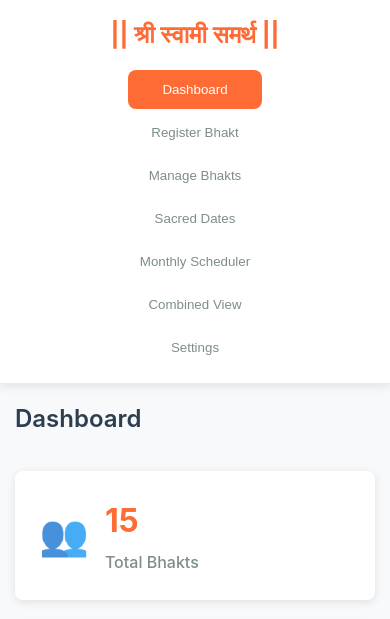
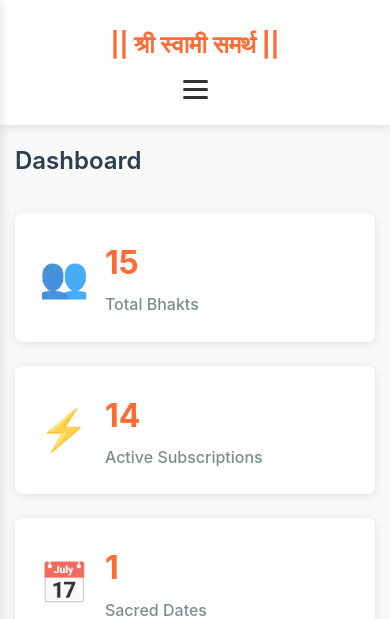
Before and after one commit to hrushigawade4/abhishekh-management, a Flask app: page / in a window 390 px wide. Shown: the top 619 px of the page. Run offline with Flask 3, Linux system fonts and the light colour scheme; data comes from the database, SQL or seed files in the repository; both versions use the stored data as it was after the commit; some libraries are stand-ins or nearby versions.

Commit message:
responsive

```diff
--- a/backend/static/style.css
+++ b/backend/static/style.css
@@ -54,6 +54,113 @@ body {
     margin: 0 auto;
     padding: 0 20px;
 }
+/*New Header Responsive*/
+/* Header Base */
+.header {
+  background: var(--surface);
+  border-bottom: 1px solid var(--border);
+  position: sticky;
+  top: 0;
+  z-index: 2000;
+  box-shadow: var(--shadow);
+}
+
+.header .container {
+  display: flex;
+  justify-content: space-between;
+  align-items: center;
+  padding: 10px 20px;
+}
+
+.logo {
+  font-size: 1.5rem;
+  font-weight: 700;
+  color: var(--primary-color);
+}
+
+/* Desktop Nav */
+.nav {
+  display: flex;
+  gap: 0.5rem;
+}
+
+.nav-btn {
+  padding: 0.5rem 1rem;
+  border: none;
+  background: transparent;
+  color: var(--text-secondary);
+  cursor: pointer;
+  border-radius: var(--radius);
+  font-weight: 500;
+  transition: var(--transition);
+}
+
+.nav-btn:hover {
+  background: var(--background);
+  color: var(--text-primary);
+}
+
+.nav-btn.active {
+  background: var(--primary-color);
+  color: #fff;
+}
+
+/* Mobile Toggle */
+.menu-toggle {
+  display: none;
+  flex-direction: column;
+  gap: 5px;
+  cursor: pointer;
+}
+
+.menu-toggle div {
+  width: 25px;
+  height: 3px;
+  background: #333;
+  border-radius: 2px;
+}
+
+/* Mobile Styles */
+@media (max-width: 768px) {
+  .menu-toggle {
+    display: flex;
+  }
+
+  .nav {
+    position: fixed;
+    top: 0;
+    left: -260px;
+    width: 260px;
+    height: 100%;
+    background: var(--surface);
+    flex-direction: column;
+    gap: 10px;
+    padding: 70px 20px;
+    box-shadow: 2px 0 10px rgba(0,0,0,0.1);
+    transition: left 0.3s ease;
+    z-index: 2500;
+  }
+
+  .nav.active {
+    left: 0;
+  }
+
+  .nav-btn {
+    width: 100%;
+    text-align: left;
+    font-size: 1.1rem;
+  }
+
+  body.menu-open::before {
+    content: '';
+    position: fixed;
+    top:0; left:0;
+    width:100%; height:100%;
+    background: rgba(0,0,0,0.3);
+    z-index: 2000;
+  }
+}
+
 
 /* Header */
 .header {
@@ -667,3 +774,36 @@ body {
 .show-mobile-checkbox:hover {
     background: #e9f3ff;
 }
+/*----Manage Bhakt page responsive----*/
+/* Make table scrollable on small screens */
+.table-container {
+    width: 100%;
+    overflow-x: auto;
+}
+
+/* Stack buttons on mobile */
+@media (max-width: 768px) {
+    .page-header {
+        flex-direction: column;
+        align-items: flex-start;
+    }
+
+    .search-box {
+        margin-left: 0;
+        margin-top: 10px;
+    }
+
+    .btn {
+        width: 100%;
+        margin: 5px 0;
+    }
+
+    .action-buttons {
+        flex-direction: column;
+    }
+
+    .data-table th, .data-table td {
+        font-size: 13px;
+        padding: 6px;
+    }
+}
--- a/backend/templates/index.html
+++ b/backend/templates/index.html
@@ -6,22 +6,32 @@
     <title>Bhakt Management System</title>
     <script src="https://cdnjs.cloudflare.com/ajax/libs/jspdf/2.5.1/jspdf.umd.min.js"></script>
     <script src="https://cdnjs.cloudflare.com/ajax/libs/jspdf-autotable/3.5.29/jspdf.plugin.autotable.min.js"></script>
+    <link href="https://cdn.jsdelivr.net/npm/bootstrap-icons@1.11.1/font/bootstrap-icons.css" rel="stylesheet">
 
    <link rel="stylesheet" href="{{ url_for('static', filename='style.css') }}">
 </head>
+
 <body>
     <div id="app">
     <header class="header">
   <div class="container">
     <h1 class="logo">|| श्री स्वामी समर्थ ||</h1>
-                <nav class="nav">
+
+    <!-- Menu Toggle for Mobile -->
+    <div class="menu-toggle" id="menu-toggle">
+      <div></div>
+      <div></div>
+      <div></div>
+    </div>
+
+    <!-- Navigation -->
+    <nav class="nav" id="nav">
       <button class="nav-btn active" data-page="dashboard">Dashboard</button>
       <button class="nav-btn" data-page="register">Register Bhakt</button>
       <button class="nav-btn" data-page="bhakts">Manage Bhakts</button>
       <button class="nav-btn" data-page="sacred-dates">Sacred Dates</button>
       <button class="nav-btn" data-page="scheduler">Monthly Scheduler</button>
       <button class="nav-btn" data-page="combined">Combined View</button>
-                    <!-- Add this button to your navbar inside <nav class="nav"> -->
       <button class="nav-btn" data-page="settings">Settings</button>
     </nav>
   </div>
@@ -198,7 +208,7 @@
             <button id="generate-schedule" class="btn btn-secondary" style="margin-left:8px;">Generate</button>
         </div>
         <div class="scheduler-controls" style="margin-top:16px;">
-            <!-- Step 2: Select Abhishek Type and export filtered CSV -->
+            <!-- Step 2: Select Abhishek Type and exporheat filtered CSV -->
             <label for="abhishek-type-filter" style="margin-right:8px;">Abhishek Type:</label>
             <select id="abhishek-type-filter">
                 <option value="">Select Abhishek Type</option>
@@ -296,5 +306,31 @@
  <footer style="font-size:10px; color:#bbb; text-align:center; margin-top:30px; opacity:0.5;">
        &copy; {{ year }} | Made by Hrushi Sonake & Hrushi Gawade
     </footer>
+<!--Header Script-->
+<script>
+  const menuToggle = document.getElementById('menu-toggle');
+  const nav = document.getElementById('nav');
+
+  // Open/close menu on toggle click
+  menuToggle.addEventListener('click', (e) => {
+    e.stopPropagation(); // Prevent body click from immediately closing
+    nav.classList.toggle('active');
+  });
+
+  // Close menu when clicking outside
+  document.addEventListener('click', (e) => {
+    if (!nav.contains(e.target) && !menuToggle.contains(e.target)) {
+      nav.classList.remove('active');
+    }
+  });
+
+  // Close menu when clicking on any link inside it
+  nav.querySelectorAll('button, a').forEach((item) => {
+    item.addEventListener('click', () => {
+      nav.classList.remove('active');
+    });
+  });
+</script>
+
 </body>
 </html>
```
Also changed, not shown: backend/abhishek_management.db. Lines whose indentation alone changed are shown as unchanged.
